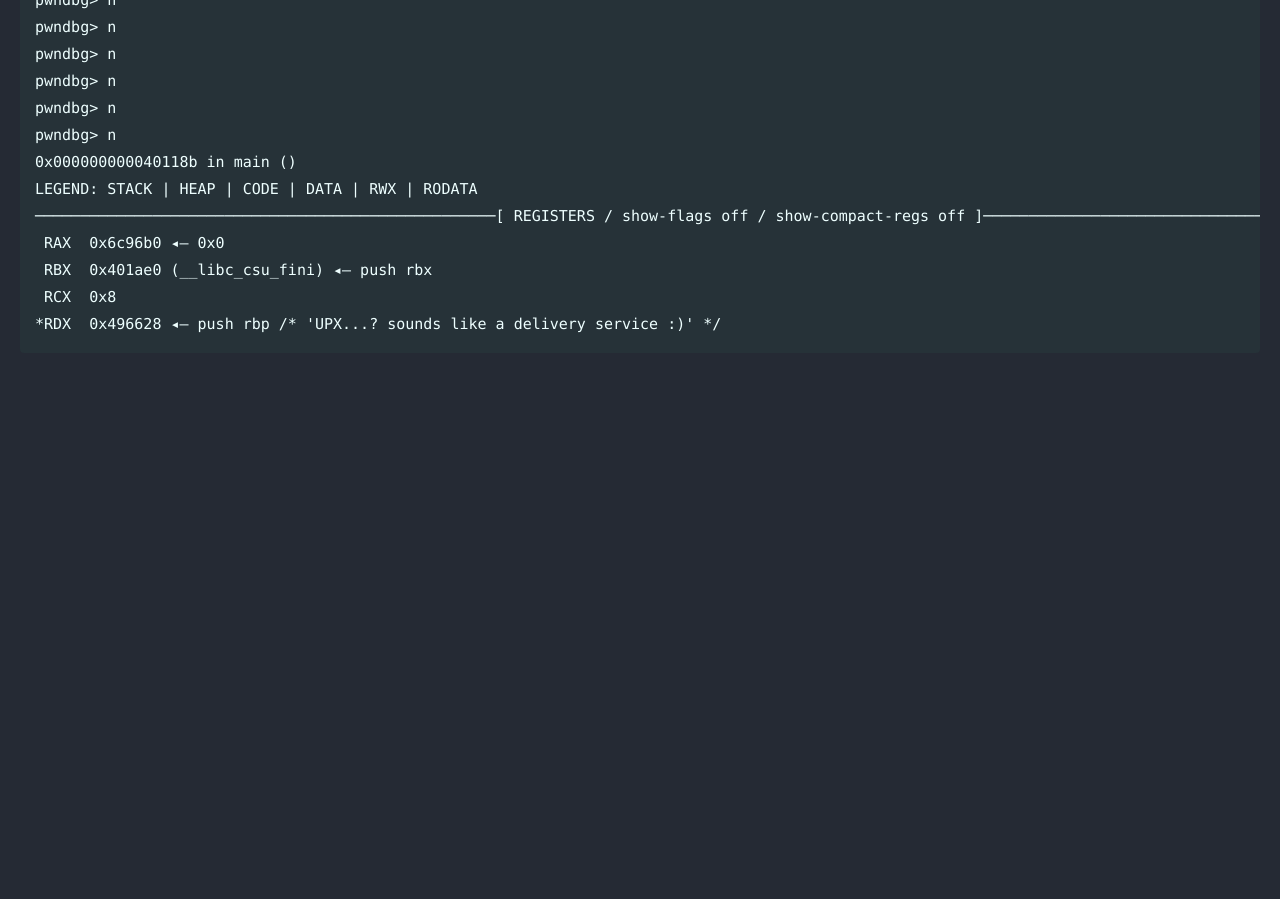
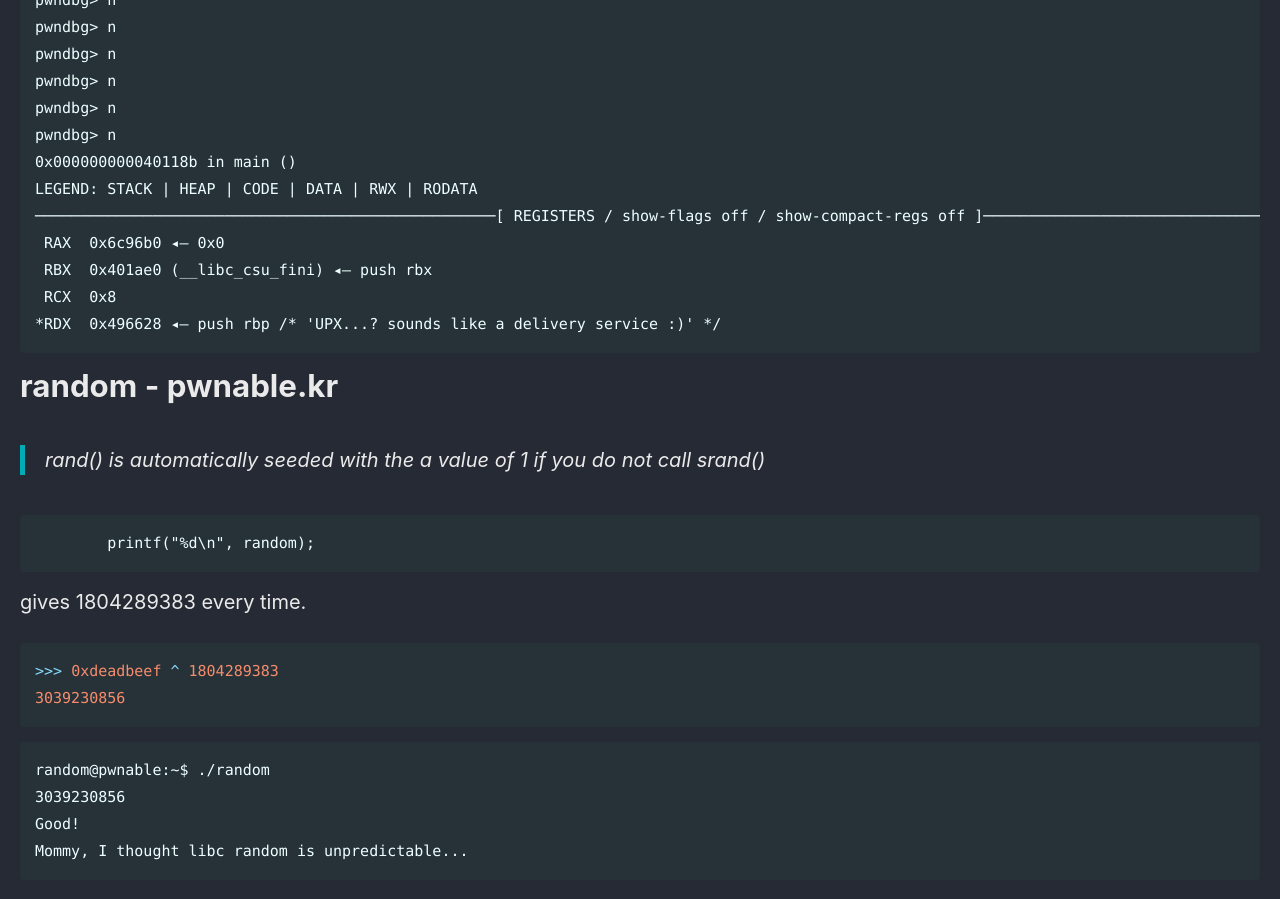
Before and after one commit to Connor-McCartney/Connor-McCartney.github.io, a Jekyll site: the page built from _pages/misc/pwn.md, in a window 1280 px wide and 900 px high, scrolled down 22223 px. Built offline with Jekyll 4.4.1, drawn with Linux system fonts in a browser that asks for light colours; cached includes are drawn as plain includes; before the commit the page ends 22621 px from its top, so only the background shows below that.

Commit message:
Update pwn.md

````diff
--- a/_pages/misc/pwn.md
+++ b/_pages/misc/pwn.md
@@ -915,3 +915,29 @@ LEGEND: STACK | HEAP | CODE | DATA | RWX | RODATA
  RCX  0x8
 *RDX  0x496628 ◂— push rbp /* 'UPX...? sounds like a delivery service :)' */
 ```
+
+
+
+# random - pwnable.kr
+
+> rand() is automatically seeded with the a value of 1 if you do not call srand()
+
+
+```
+        printf("%d\n", random);
+```
+
+gives 1804289383 every time.
+
+
+```python
+>>> 0xdeadbeef ^ 1804289383
+3039230856
+```
+
+```
+random@pwnable:~$ ./random
+3039230856
+Good!
+Mommy, I thought libc random is unpredictable...
+```
````
